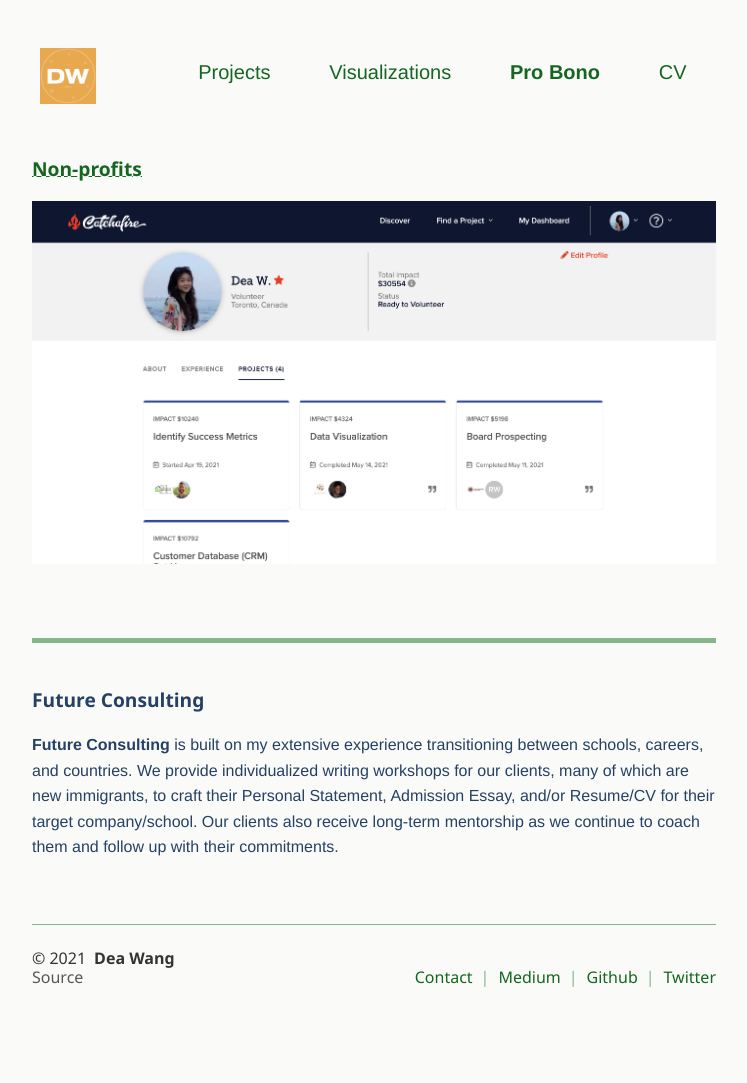
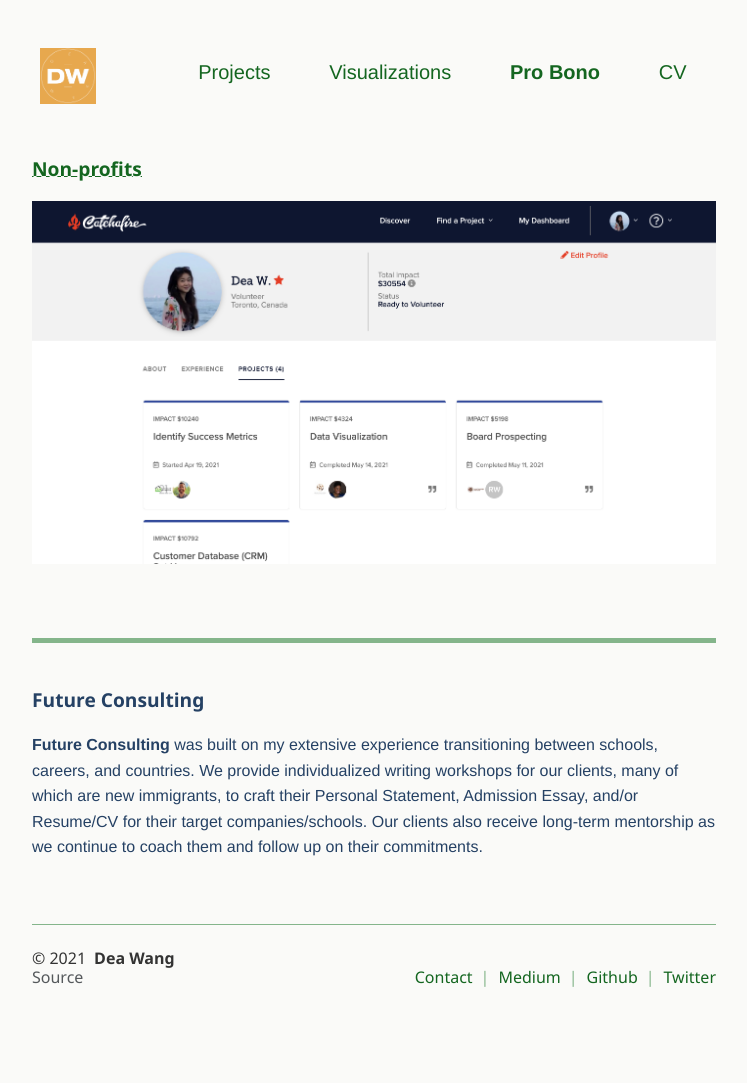
Before and after one commit to deawyk/deawyk.github.io, a Jekyll site: the page built from _pages/probono.md, in a window 1280 px wide. Shown: the whole page, without its empty margins (266-1013 px from the left). Built offline with Jekyll 4.4.1, drawn with Linux system fonts in a browser that asks for light colours.

Commit message:
Update probono.md

```diff
--- a/_pages/probono.md
+++ b/_pages/probono.md
@@ -27,5 +27,5 @@ permalink: /probono/
 
 
 ## Future Consulting
-**Future Consulting** is built on my extensive experience transitioning between schools, careers, and countries. We provide individualized writing workshops for our clients, many of which are new immigrants, to craft their Personal Statement, Admission Essay, and/or Resume/CV for their target company/school. Our clients also receive long-term mentorship as we continue to coach them and follow up with their commitments.
+**Future Consulting** was built on my extensive experience transitioning between schools, careers, and countries. We provide individualized writing workshops for our clients, many of which are new immigrants, to craft their Personal Statement, Admission Essay, and/or Resume/CV for their target companies/schools. Our clients also receive long-term mentorship as we continue to coach them and follow up on their commitments.
 </div>
```
